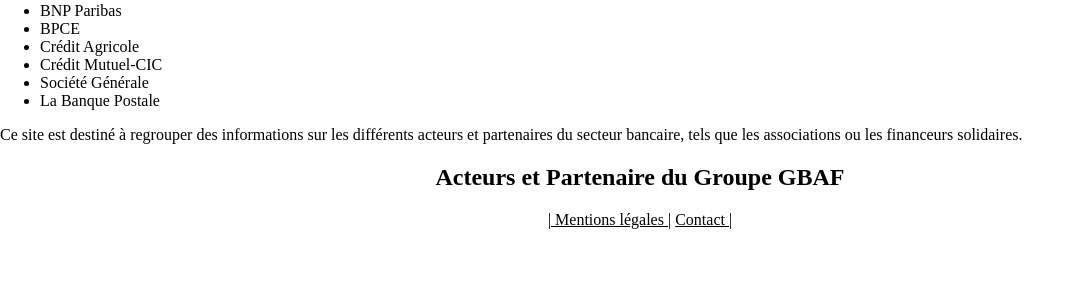
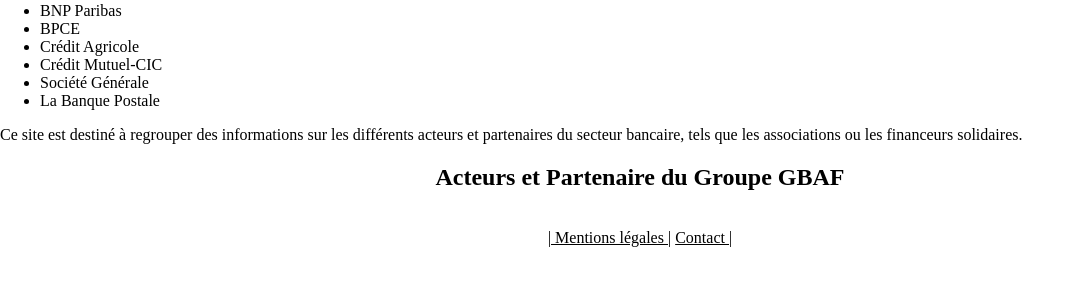
Before and after one commit to theo-m14/OC-ExtranetBancaire, a PHP site: page /oc-extranetbancaire/ in a window 1280 px wide. Shown: the part 329-629 px from the top of the page, without its empty margins (0-1085 px from the left). Run offline with PHP 8.4, Linux system fonts and the light colour scheme; the visitor is signed in with stand-in values (Sample User, id 1); data that the repository does not hold is empty.

Commit message:
Décalage footer + titre h2

```diff
--- a/index.php
+++ b/index.php
@@ -77,7 +77,7 @@ $bdd = bddcall();
 			</p>
 		</div>
 		<div class="acteurs_partenaire">
-			<h2>Acteurs et Partenaire du Groupe GBAF</h2>
+			<h2>Acteurs et Partenaire du Groupe GBAF</h2><br>
 			<?php
 			//Recupération des acteurs GBAF
 			$allactor = catchallactor($bdd);
--- a/public/css/style.css
+++ b/public/css/style.css
@@ -16,7 +16,7 @@ h2 {
   bottom: 0;
   left: 0;
   right: 0;
-  margin-bottom: 0;
+  margin-bottom: 0.2em;
 }
 
 .footer a {
```
